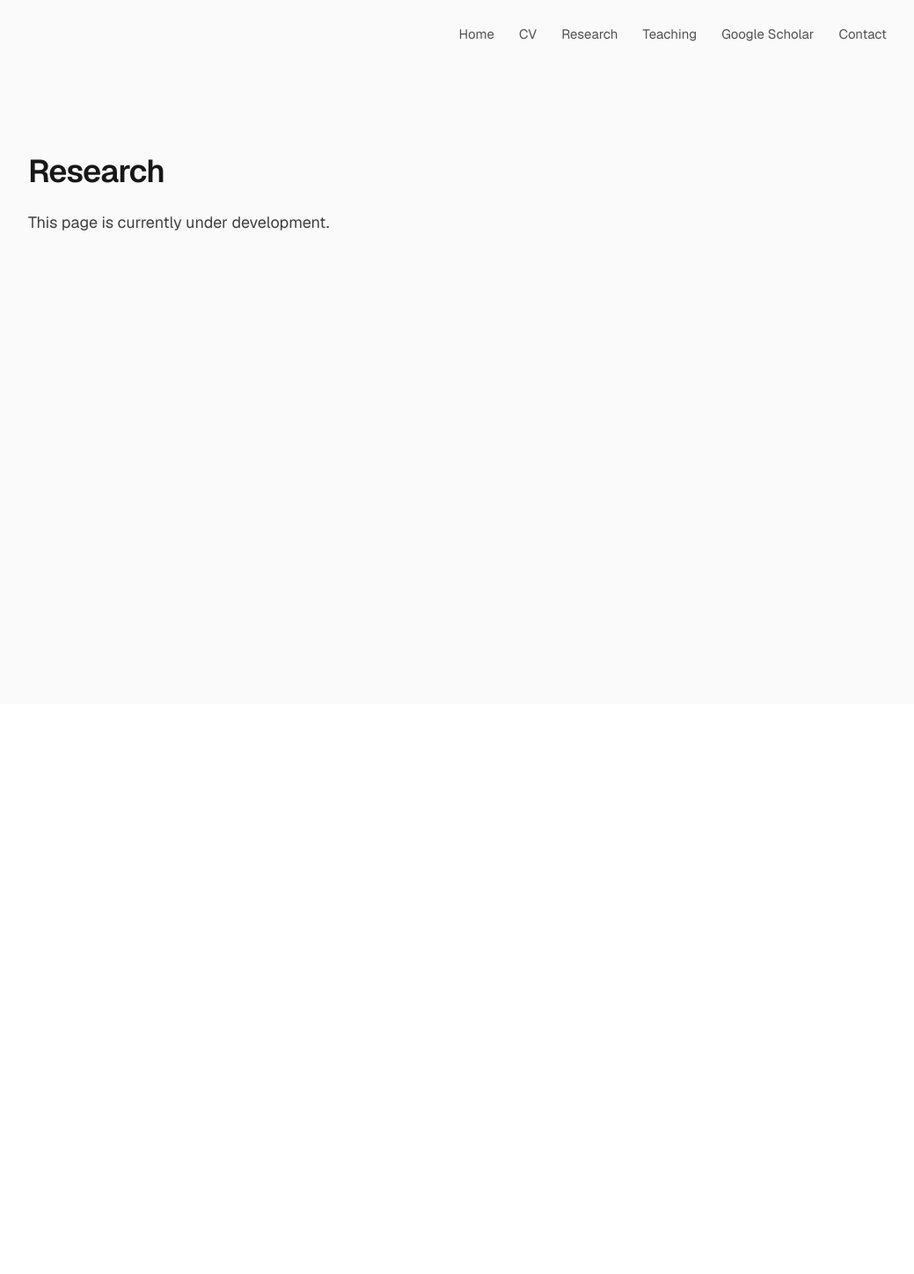
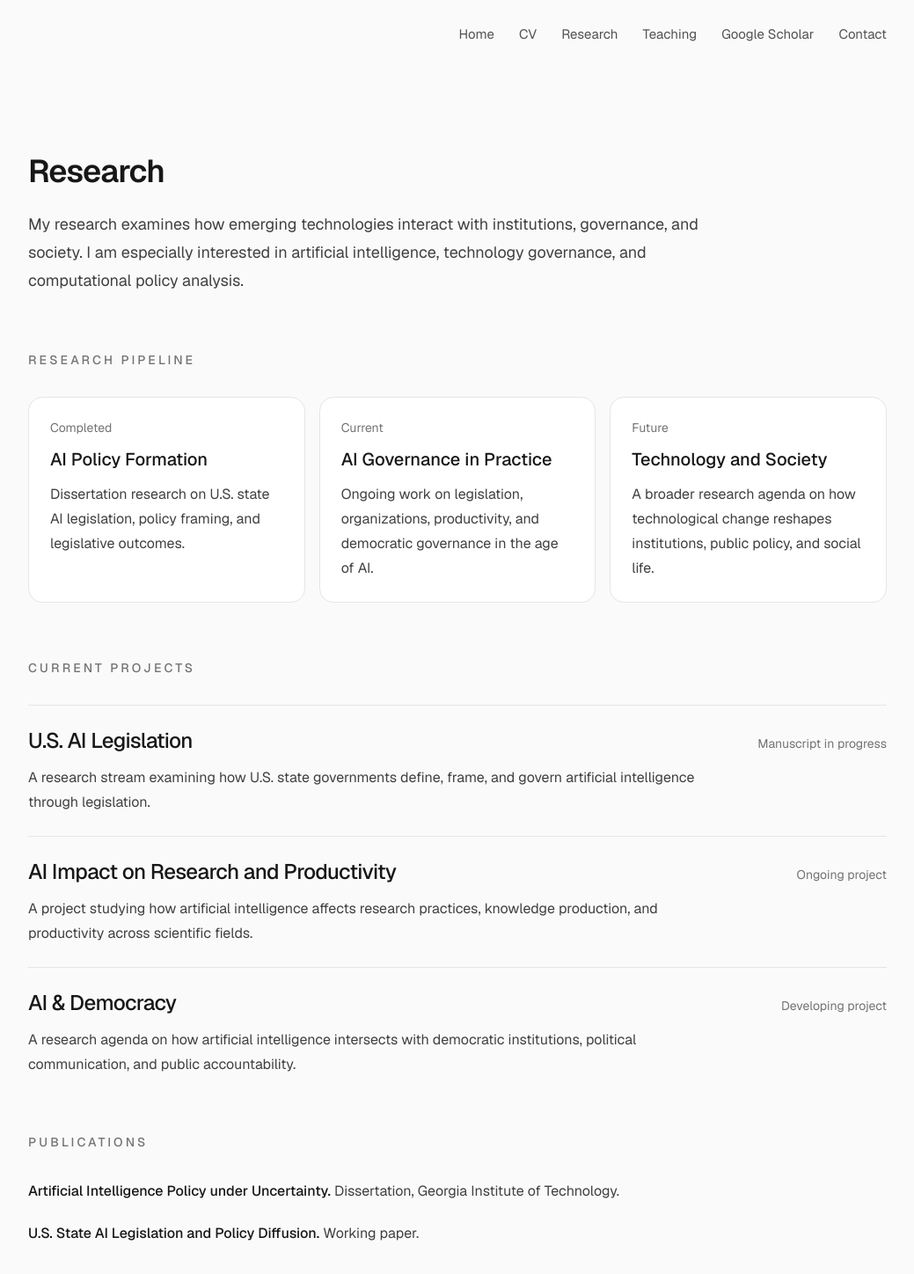
Before and after one commit to EunjiEmilyKim/personal-website, a Next.js app: page /research in a window 1280 px wide. Shown: the top 1448 px of the page at 88% size, without its empty margins (120-1159 px from the left). Before the commit the page ends 800 px from the top, so only its background shows below. Built offline with nearby package versions, Linux system fonts and the light colour scheme.

Commit message:
Add CV PDF

```diff
--- a/src/app/research/page.tsx
+++ b/src/app/research/page.tsx
@@ -1,17 +1,122 @@
 
 import Navbar from "@/components/Navbar";
+
+const projects = [
+  {
+    title: "U.S. AI Legislation",
+    status: "Manuscript in progress",
+    description:
+      "A research stream examining how U.S. state governments define, frame, and govern artificial intelligence through legislation.",
+  },
+  {
+    title: "AI Impact on Research and Productivity",
+    status: "Ongoing project",
+    description:
+      "A project studying how artificial intelligence affects research practices, knowledge production, and productivity across scientific fields.",
+  },
+  {
+    title: "AI & Democracy",
+    status: "Developing project",
+    description:
+      "A research agenda on how artificial intelligence intersects with democratic institutions, political communication, and public accountability.",
+  },
+];
 
 export default function Research() {
   return (
     <main className="min-h-screen bg-[#fafafa] text-neutral-900">
       <Navbar />
 
-      <section className="mx-auto max-w-5xl px-6 pt-24">
+      <section className="mx-auto max-w-5xl px-6 pt-24 pb-24">
         <h1 className="text-4xl font-semibold tracking-tight">Research</h1>
 
-        <p className="mt-6 text-lg text-neutral-700">
-          This page is currently under development.
+        <p className="mt-6 max-w-3xl text-lg leading-8 text-neutral-700">
+          My research examines how emerging technologies interact with
+          institutions, governance, and society. I am especially interested in
+          artificial intelligence, technology governance, and computational
+          policy analysis.
         </p>
+
+        <section className="mt-16">
+          <h2 className="text-sm font-medium uppercase tracking-[0.22em] text-neutral-500">
+            Research Pipeline
+          </h2>
+
+          <div className="mt-8 grid gap-4 md:grid-cols-3">
+            <div className="rounded-2xl border border-neutral-200 bg-white p-6">
+              <p className="text-sm text-neutral-500">Completed</p>
+              <h3 className="mt-3 text-xl font-medium">AI Policy Formation</h3>
+              <p className="mt-3 leading-7 text-neutral-700">
+                Dissertation research on U.S. state AI legislation, policy
+                framing, and legislative outcomes.
+              </p>
+            </div>
+
+            <div className="rounded-2xl border border-neutral-200 bg-white p-6">
+              <p className="text-sm text-neutral-500">Current</p>
+              <h3 className="mt-3 text-xl font-medium">AI Governance in Practice</h3>
+              <p className="mt-3 leading-7 text-neutral-700">
+                Ongoing work on legislation, organizations, productivity, and
+                democratic governance in the age of AI.
+              </p>
+            </div>
+
+            <div className="rounded-2xl border border-neutral-200 bg-white p-6">
+              <p className="text-sm text-neutral-500">Future</p>
+              <h3 className="mt-3 text-xl font-medium">Technology and Society</h3>
+              <p className="mt-3 leading-7 text-neutral-700">
+                A broader research agenda on how technological change reshapes
+                institutions, public policy, and social life.
+              </p>
+            </div>
+          </div>
+        </section>
+
+        <section className="mt-16">
+          <h2 className="text-sm font-medium uppercase tracking-[0.22em] text-neutral-500">
+            Current Projects
+          </h2>
+
+          <div className="mt-8 space-y-6">
+            {projects.map((project) => (
+              <article
+                key={project.title}
+                className="border-t border-neutral-200 pt-6"
+              >
+                <div className="flex flex-col gap-2 md:flex-row md:items-baseline md:justify-between">
+                  <h3 className="text-2xl font-medium tracking-tight">
+                    {project.title}
+                  </h3>
+                  <p className="text-sm text-neutral-500">{project.status}</p>
+                </div>
+                <p className="mt-3 max-w-3xl leading-7 text-neutral-700">
+                  {project.description}
+                </p>
+              </article>
+            ))}
+          </div>
+        </section>
+
+        <section className="mt-16">
+          <h2 className="text-sm font-medium uppercase tracking-[0.22em] text-neutral-500">
+            Publications
+          </h2>
+
+          <ul className="mt-8 space-y-5 leading-7 text-neutral-700">
+            <li>
+              <span className="font-medium text-neutral-900">
+                Artificial Intelligence Policy under Uncertainty.
+              </span>{" "}
+              Dissertation, Georgia Institute of Technology.
+            </li>
+            <li>
+              <span className="font-medium text-neutral-900">
+                U.S. State AI Legislation and Policy Diffusion.
+              </span>{" "}
+              Working paper.
+            </li>
+          </ul>
+        </section>
       </section>
     </main>
   );
```
Also changed, not shown: 1 other file (tests, documents, lock files or other folders).
